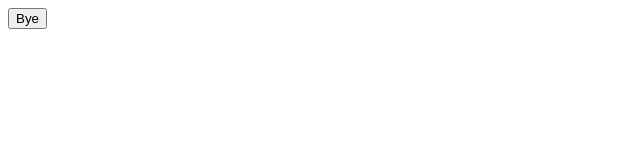
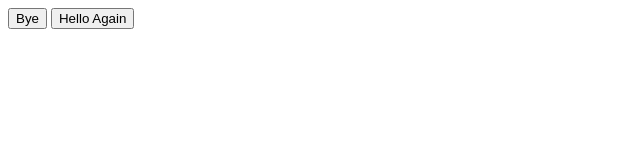
Before and after one commit to avoguga/Bye-Twitter-Statistics-Info, a browser extension: page index.html in a window 1280 px wide. Shown: the whole page, without its empty margins (0-640 px from the left). Drawn offline with Linux system fonts and the light colour scheme.

Commit message:
Add buttons and add icon

```diff
--- a/index.html
+++ b/index.html
@@ -7,7 +7,9 @@
     <title>Bye Statistics Info</title>
 </head>
 <body>
-    <button>Bye </button>
+    <button>Bye</button>
+    <button>Hello Again</button>
+
     <script src="twitterScript.js"></script>
 </body>
 </html>
```
Also changed, not shown: icon.png (added), manifest.json.
